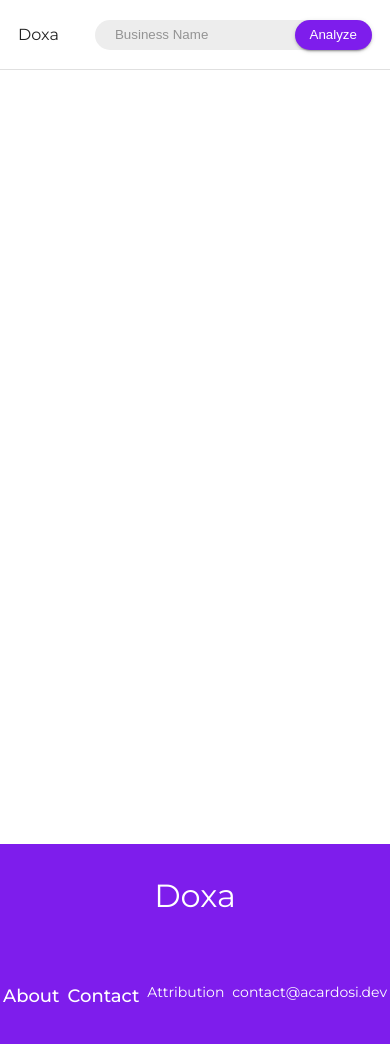
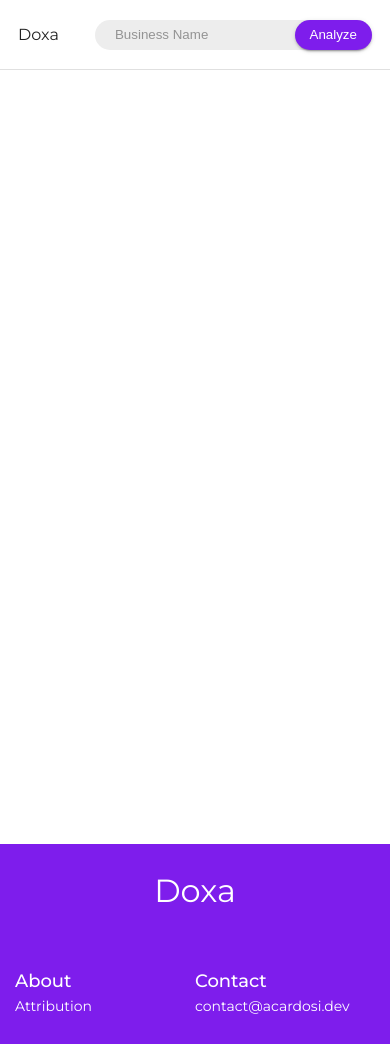
Before and after one commit to adcar/doxa-frontend, a Next.js app: page /results in a window 390 px wide. Built offline with nearby package versions, Linux system fonts and the light colour scheme.

Commit message:
Fixed responsive issue on footer

```diff
--- a/src/components/Footer.js
+++ b/src/components/Footer.js
@@ -33,23 +33,25 @@ export default function Footer() {
         alignItems="center"
         className={classes.grid}
       >
-        <Grid item>
-          <Typography variant="h3">Doxa</Typography>
+        <Grid item xs={12} sm={3}>
+          <Typography variant="h3" align="center">
+            Doxa
+          </Typography>
         </Grid>
         <Grid item>
-          <Grid container spacing={1}>
-            <Grid item sm={6}>
+          <Grid container>
+            <Grid item xs={6}>
               <Typography variant="h6">About</Typography>
             </Grid>
-            <Grid item sm={6}>
+            <Grid item xs={6}>
               <Typography variant="h6">Contact</Typography>
             </Grid>
-            <Grid item sm={6}>
+            <Grid item xs={6}>
               <Link href="/attribution" className={classes.link}>
                 Attribution
               </Link>
             </Grid>
-            <Grid item sm={6}>
+            <Grid item xs={6}>
               <a href="mailto:contact@acardosi.dev" className={classes.link}>
                 contact@acardosi.dev
               </a>
```
